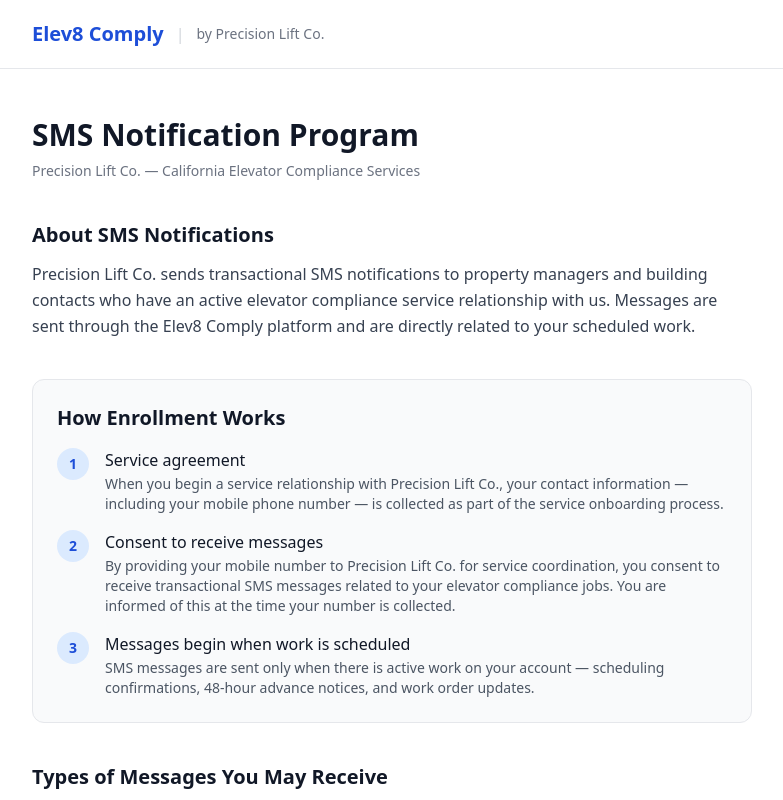
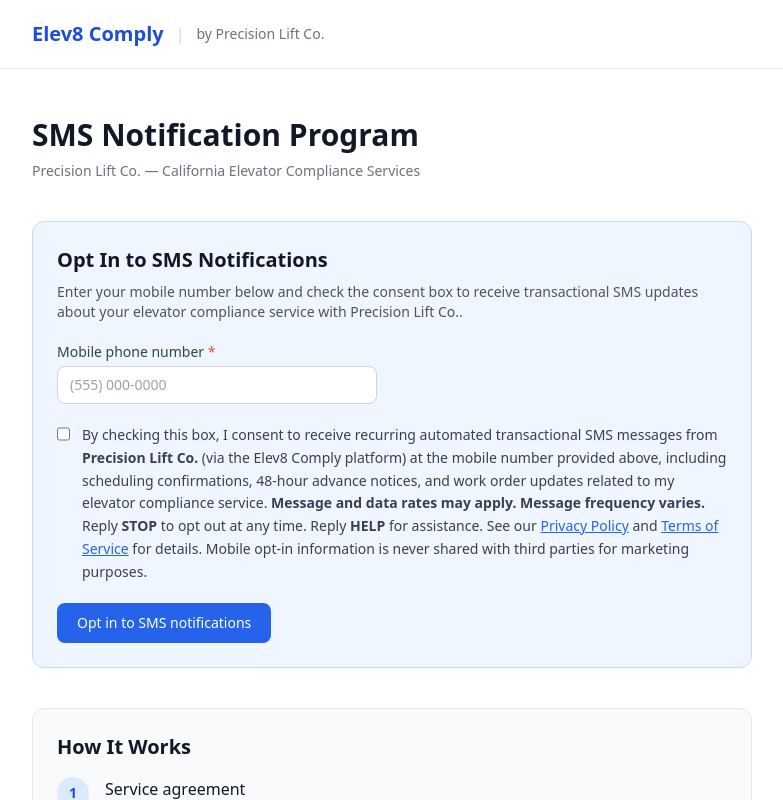
Before and after one commit to msnecula/elev8, a Next.js app in the folder elev8/: page /sms in a window 1280 px wide. Shown: the whole page, without its empty margins (248-1031 px from the left). Built offline with nearby package versions, Linux system fonts and the light colour scheme; no server answers.

Commit message:
fix: add explicit SMS opt-in form to /sms page for Twilio A2P 10DLC compliance

```diff
--- a/elev8/src/app/sms/page.tsx
+++ b/elev8/src/app/sms/page.tsx
@@ -1,10 +1,31 @@
-import type { Metadata } from 'next';
+'use client';
 
-export const metadata: Metadata = {
-  title: 'SMS Notifications | Elev8 Comply',
-};
+import { useState } from 'react';
+import Link from 'next/link';
+
+const COMPANY_NAME = 'Precision Lift Co.';
+const COMPANY_PHONE = '562 304-9444';
 
 export default function SmsOptInPage() {
+  const [phone, setPhone] = useState('');
+  const [consented, setConsented] = useState(false);
+  const [submitted, setSubmitted] = useState(false);
+  const [error, setError] = useState('');
+
+  function handleSubmit(e: React.FormEvent) {
+    e.preventDefault();
+    if (!consented) {
+      setError('You must check the consent box to receive SMS notifications.');
+      return;
+    }
+    if (!phone.replace(/\D/g, '').match(/^\d{10}$/)) {
+      setError('Please enter a valid 10-digit US mobile phone number.');
+      return;
+    }
+    setError('');
+    setSubmitted(true);
+  }
+
   return (
     <div className="min-h-screen bg-white">
       {/* Header */}
@@ -12,40 +33,104 @@
         <div className="max-w-3xl mx-auto px-6 py-5 flex items-center gap-3">
           <span className="text-xl font-bold text-blue-700">Elev8 Comply</span>
           <span className="text-gray-300">|</span>
-          <span className="text-sm text-gray-500">by Precision Lift Co.</span>
+          <span className="text-sm text-gray-500">by {COMPANY_NAME}</span>
         </div>
       </header>
 
       <main className="max-w-3xl mx-auto px-6 py-12">
         <h1 className="text-3xl font-bold text-gray-900 mb-2">SMS Notification Program</h1>
-        <p className="text-gray-500 mb-10 text-sm">Precision Lift Co. — California Elevator Compliance Services</p>
+        <p className="text-gray-500 mb-10 text-sm">{COMPANY_NAME} — California Elevator Compliance Services</p>
 
-        {/* What is it */}
-        <section className="mb-10">
-          <h2 className="text-xl font-semibold text-gray-900 mb-3">About SMS Notifications</h2>
-          <p className="text-gray-700 leading-relaxed">
-            Precision Lift Co. sends transactional SMS notifications to property managers and building contacts
-            who have an active elevator compliance service relationship with us. Messages are sent through the
-            Elev8 Comply platform and are directly related to your scheduled work.
+        {/* Opt-in form */}
+        <section className="mb-10 border border-blue-200 rounded-xl p-6 bg-blue-50">
+          <h2 className="text-xl font-semibold text-gray-900 mb-2">Opt In to SMS Notifications</h2>
+          <p className="text-sm text-gray-600 mb-5">
+            Enter your mobile number below and check the consent box to receive transactional
+            SMS updates about your elevator compliance service with {COMPANY_NAME}.
           </p>
+
+          {submitted ? (
+            <div className="bg-green-50 border border-green-200 rounded-lg p-5 text-center">
+              <p className="font-semibold text-green-800 mb-1">Request received</p>
+              <p className="text-sm text-green-700">
+                Your number has been submitted. A {COMPANY_NAME} representative will confirm
+                your enrollment. Reply <strong>STOP</strong> to any message to opt out at any time.
+              </p>
+            </div>
+          ) : (
+            <form onSubmit={handleSubmit} className="space-y-5">
+              {/* Phone number */}
+              <div>
+                <label htmlFor="phone" className="block text-sm font-medium text-gray-700 mb-1">
+                  Mobile phone number <span className="text-red-500">*</span>
+                </label>
+                <input
+                  id="phone"
+                  type="tel"
+                  value={phone}
+                  onChange={e => setPhone(e.target.value)}
+                  placeholder="(555) 000-0000"
+                  required
+                  className="w-full max-w-xs border border-gray-300 rounded-lg px-3 py-2 text-sm focus:outline-none focus:ring-2 focus:ring-blue-500"
+                />
+              </div>
+
+              {/* Consent checkbox — NOT pre-checked, required */}
+              <div className="flex gap-3 items-start">
+                <input
+                  id="sms-consent"
+                  type="checkbox"
+                  checked={consented}
+                  onChange={e => setConsented(e.target.checked)}
+                  required
+                  className="mt-0.5 h-4 w-4 rounded border-gray-300 text-blue-600 focus:ring-blue-500 cursor-pointer"
+                />
+                <label htmlFor="sms-consent" className="text-sm text-gray-700 cursor-pointer leading-relaxed">
+                  By checking this box, I consent to receive recurring automated transactional SMS
+                  messages from <strong>{COMPANY_NAME}</strong> (via the Elev8 Comply platform) at the
+                  mobile number provided above, including scheduling confirmations, 48-hour advance
+                  notices, and work order updates related to my elevator compliance service.{' '}
+                  <strong>Message and data rates may apply. Message frequency varies.</strong>{' '}
+                  Reply <strong>STOP</strong> to opt out at any time. Reply <strong>HELP</strong> for
+                  assistance. See our{' '}
+                  <Link href="/privacy" className="text-blue-600 underline">Privacy Policy</Link>{' '}
+                  and{' '}
+                  <Link href="/terms" className="text-blue-600 underline">Terms of Service</Link>{' '}
+                  for details. Mobile opt-in information is never shared with third parties for
+                  marketing purposes.
+                </label>
+              </div>
+
+              {error && (
+                <p className="text-sm text-red-600">{error}</p>
+              )}
+
+              <button
+                type="submit"
+                className="bg-blue-600 hover:bg-blue-700 text-white text-sm font-medium px-5 py-2.5 rounded-lg transition-colors"
+              >
+                Opt in to SMS notifications
+              </button>
+            </form>
+          )}
         </section>
 
         {/* How enrollment works */}
         <section className="mb-10 border border-gray-200 rounded-xl p-6 bg-gray-50">
-          <h2 className="text-xl font-semibold text-gray-900 mb-4">How Enrollment Works</h2>
+          <h2 className="text-xl font-semibold text-gray-900 mb-4">How It Works</h2>
           <div className="space-y-4">
             <div className="flex gap-4">
               <div className="flex-shrink-0 w-8 h-8 rounded-full bg-blue-100 text-blue-700 font-bold text-sm flex items-center justify-center">1</div>
               <div>
                 <p className="font-medium text-gray-900">Service agreement</p>
-                <p className="text-sm text-gray-600 mt-0.5">When you begin a service relationship with Precision Lift Co., your contact information — including your mobile phone number — is collected as part of the service onboarding process.</p>
+                <p className="text-sm text-gray-600 mt-0.5">When you begin a service relationship with {COMPANY_NAME}, your contact information — including your mobile phone number — is collected as part of onboarding.</p>
               </div>
             </div>
             <div className="flex gap-4">
               <div className="flex-shrink-0 w-8 h-8 rounded-full bg-blue-100 text-blue-700 font-bold text-sm flex items-center justify-center">2</div>
               <div>
-                <p className="font-medium text-gray-900">Consent to receive messages</p>
-                <p className="text-sm text-gray-600 mt-0.5">By providing your mobile number to Precision Lift Co. for service coordination, you consent to receive transactional SMS messages related to your elevator compliance jobs. You are informed of this at the time your number is collected.</p>
+                <p className="font-medium text-gray-900">Explicit consent</p>
+                <p className="text-sm text-gray-600 mt-0.5">You actively opt in above — the consent checkbox is never pre-selected. You choose to receive messages.</p>
               </div>
             </div>
             <div className="flex gap-4">
@@ -91,15 +176,16 @@
           <div className="border border-gray-200 rounded-xl p-5">
             <h3 className="font-semibold text-gray-900 mb-2">How to opt out</h3>
             <p className="text-sm text-gray-600 leading-relaxed">
-              Reply <strong>STOP</strong> to any message at any time to stop receiving SMS from Precision Lift Co.
-              You'll receive one final confirmation, then no further messages will be sent to that number.
+              Reply <strong>STOP</strong> to any message at any time. You'll receive one final
+              confirmation, then no further messages will be sent to that number. You may also
+              call us at <strong>{COMPANY_PHONE}</strong> to opt out.
             </p>
           </div>
           <div className="border border-gray-200 rounded-xl p-5">
             <h3 className="font-semibold text-gray-900 mb-2">Message &amp; data rates</h3>
             <p className="text-sm text-gray-600 leading-relaxed">
-              <strong>Message and data rates may apply.</strong> Message frequency varies based on your active
-              service engagements. For help, reply <strong>HELP</strong> to any message.
+              <strong>Message and data rates may apply.</strong> Message frequency varies based on
+              your active service engagements. For help, reply <strong>HELP</strong> to any message.
             </p>
           </div>
         </section>
@@ -108,10 +194,11 @@
         <section className="mb-10 bg-blue-50 border border-blue-100 rounded-xl p-5">
           <h3 className="font-semibold text-gray-900 mb-2">Your privacy</h3>
           <p className="text-sm text-gray-700 leading-relaxed">
-            We do not sell or share your SMS opt-in data or personal information with third parties for marketing purposes.
-            All messages are transactional and directly related to your elevator compliance services.
-            See our full <a href="/privacy" className="text-blue-600 underline">Privacy Policy</a> and{' '}
-            <a href="/terms" className="text-blue-600 underline">Terms of Service</a> for details.
+            We do not sell or share your SMS opt-in data or personal information with third parties
+            for marketing purposes. All messages are transactional and directly related to your
+            elevator compliance services. See our full{' '}
+            <Link href="/privacy" className="text-blue-600 underline">Privacy Policy</Link>{' '}
+            and <Link href="/terms" className="text-blue-600 underline">Terms of Service</Link> for details.
           </p>
         </section>
 
@@ -119,17 +206,20 @@
         <section>
           <h2 className="text-xl font-semibold text-gray-900 mb-3">Questions?</h2>
           <p className="text-gray-600 text-sm">
-            Contact your assigned Precision Lift Co. service representative or reach out through your
-            Elev8 Comply account.
+            Contact your assigned {COMPANY_NAME} service representative at{' '}
+            <a href={`tel:${COMPANY_PHONE.replace(/\D/g, '')}`} className="text-blue-600 underline">
+              {COMPANY_PHONE}
+            </a>{' '}
+            or through your Elev8 Comply account.
           </p>
         </section>
       </main>
 
       <footer className="border-t border-gray-200 mt-12">
         <div className="max-w-3xl mx-auto px-6 py-6 text-sm text-gray-400">
-          © {new Date().getFullYear()} Precision Lift Co. All rights reserved. ·{' '}
-          <a href="/privacy" className="hover:text-gray-600">Privacy Policy</a> ·{' '}
-          <a href="/terms" className="hover:text-gray-600">Terms of Service</a>
+          © {new Date().getFullYear()} {COMPANY_NAME}. All rights reserved. ·{' '}
+          <Link href="/privacy" className="hover:text-gray-600">Privacy Policy</Link> ·{' '}
+          <Link href="/terms" className="hover:text-gray-600">Terms of Service</Link>
         </div>
       </footer>
     </div>
```
